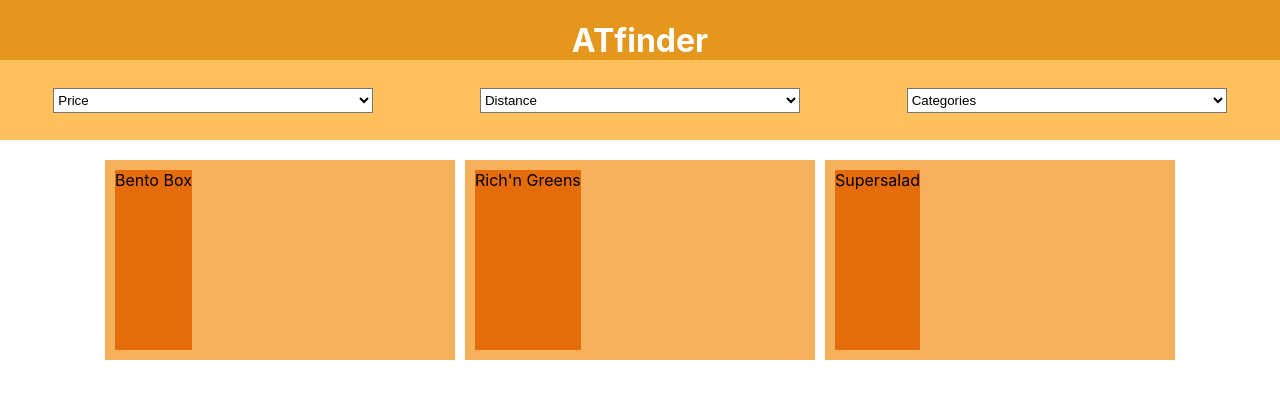
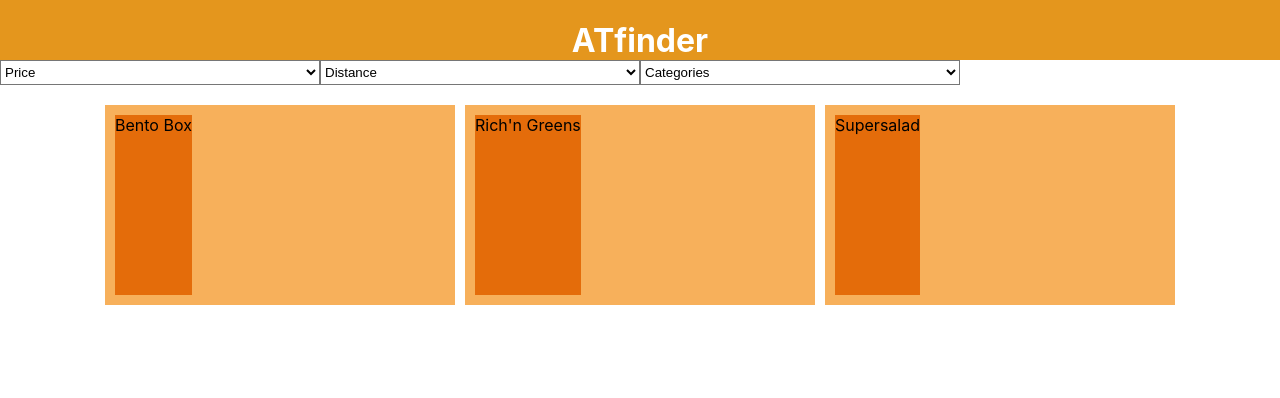
Before and after one commit to oarzani/acfinder, a React (Create React App) app: page / in a window 1280 px wide. Shown: the top 398 px of the page. Built offline with nearby package versions, Linux system fonts and the light colour scheme.

Commit message:
filtering take a look on leons project

```diff
--- a/src/App.js
+++ b/src/App.js
@@ -1,16 +1,19 @@
 import React from "react";
-
 import "./App.css";
-import Header from "./components/Header";
 import FilterList from "./components/FiltersList";
 import RestaurantList from "./components/RestaurantList";
+import Header from "./components/Header";
 
 function App() {
+  function handleFilterChange(name, value) {
+    console.log(`${name}: ${value}`);
+  }
+
   return (
     <div className="App">
       <Header />
       <main className="main">
-        <FilterList />
+        <FilterList onFilterChange={handleFilterChange} />
         <RestaurantList />
       </main>
     </div>
--- a/src/components/Filter.js
+++ b/src/components/Filter.js
@@ -1,24 +1,43 @@
+// import React from "react";
+
+// function Filter(props) {
+//   const [filter, setFilter] = React.useState("");
+//   return (
+
+//       <select
+//         className="filter"
+//         value={filter}
+//         onChange={event => setFilter(event.target.value);}>
+//         <option>{props.filter.type}</option>
+//         {props.filter.options.map(singleElement => {
+//           return <option>{singleElement}</option>;
+//         })}
+//       </select>
+
+//   );
+// }
+
+// export default Filter;
+
+// {filters.map(filter => {
+//   return <Filter filter={filter} />;
+// })}
 import React from "react";
 
 function Filter(props) {
   return (
-    <select className="filter">
+    <select
+      className="filter"
+      onChange={event => {
+        props.onChange(event.target.value);
+      }}
+    >
       <option>{props.filter.type}</option>
-      {props.filter.options.map(singleElement => {
-        return <option>{singleElement}</option>;
+      {props.filter.options.map(option => {
+        return <option key={option}>{option}</option>;
       })}
-
-      {/* <option value="Option">{props.filter.type}</option>
-      <option value="Option">{props.filter.options[0]}</option>
-      <option value="Option">{props.filter.options[1]}</option>
-      <option value="Option">{props.filter.options[2]}</option>
-      <option value="Option">{props.filter.options[3]}</option> */}
     </select>
   );
 }
 
 export default Filter;
-
-// {filters.map(filter => {
-//   return <Filter filter={filter} />;
-// })}
--- a/src/components/FiltersList.js
+++ b/src/components/FiltersList.js
@@ -2,11 +2,17 @@ import React from "react";
 import Filter from "./Filter";
 import { filters } from "../api/filters";
 
-function FilterList() {
+function FilterList(props) {
   return (
-    <section className="filterList">
+    <section className="list__filter">
       {filters.map(filter => {
-        return <Filter filter={filter} />;
+        return (
+          <Filter
+            key={filter.name}
+            filter={filter}
+            onChange={props.onFilterChange}
+          />
+        );
       })}
     </section>
   );
```
